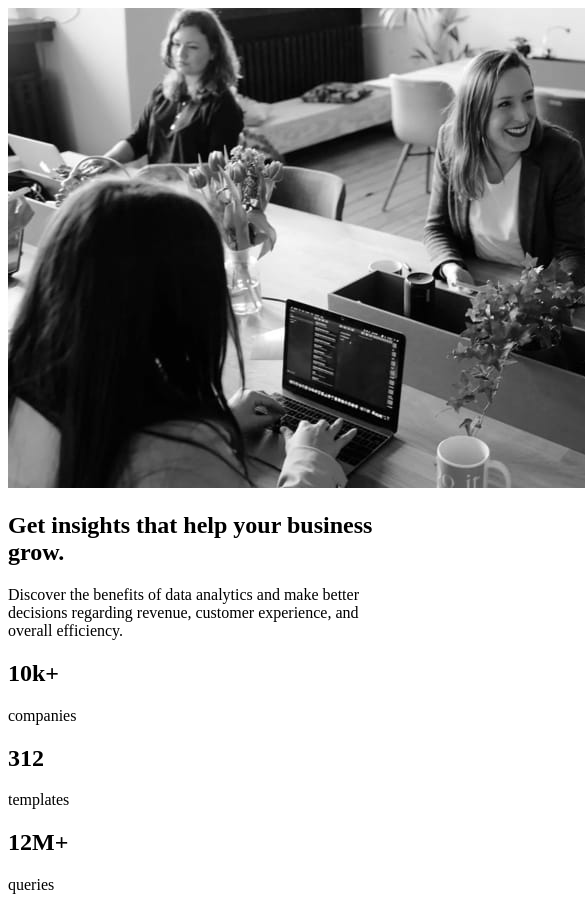
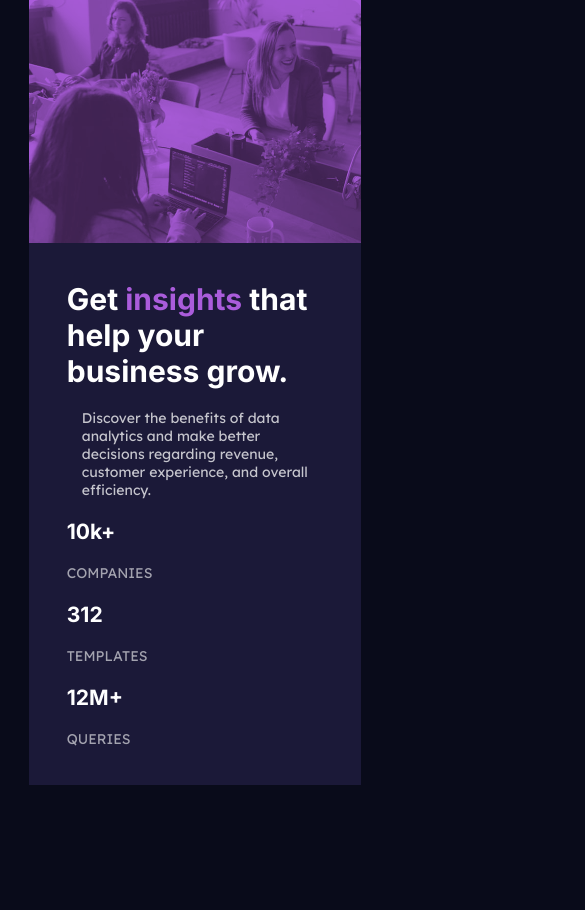
Before and after one commit to sanyomor-01/stats-preview-card-component-main, a website: page index.html in a window 390 px wide. Shown: the top 910 px of the page, 585 px wide, since content can reach past the window. After the commit the page ends 844 px from the top, so only its background shows below. Drawn offline with Linux system fonts and the light colour scheme; files that its build step writes are made by us from their sources.

Commit message:
mobile layout

```diff
--- a/index.html
+++ b/index.html
@@ -5,14 +5,21 @@
   <meta name="viewport" content="width=device-width, initial-scale=1.0"> <!-- displays site properly based on user's device -->
 
   <link rel="icon" type="image/png" sizes="32x32" href="./images/favicon-32x32.png">
-  <link rel="stylesheet" href="style.css">
+  <link rel="stylesheet" href="./css/main.css">
 
+  <link rel="preconnect" href="https://fonts.googleapis.com" />
+  <link rel="preconnect" href="https://fonts.gstatic.com" crossorigin />
+
+  <link
+    href="https://fonts.googleapis.com/css2?family=Inter:wght@100..900&family=Lexend+Deca&display=swap"
+    rel="stylesheet"
+  />
   <title>Frontend Mentor | Stats preview card component</title>
 
 </head>
 <body>
   <main>
-    <header class="image-container">
+    <section class="image-container">
       <picture>
         <source
           media="(max-width: 992px)"
@@ -23,19 +30,19 @@
           alt="People working in an office"
         />
       </picture>
-    </header>
+    </sectionr>
 
     <section class="content">
-      <header class="intro">
+      <div class="intro">
         <h1>
           Get <span> insights</span> that help your business grow.
         </h1>
         <p>  Discover the benefits of data analytics and make better decisions regarding revenue, customer
           experience, and overall efficiency.
         </p>
-      </header>
+      </div>
 
-      <section class="stats">
+      <section class="statistics">
         <div>
           <h2>10k+</h2>
           <p>companies</p>
--- /dev/null
+++ b/scss/main.scss
@@ -0,0 +1,152 @@
+:root{
+    --clr-p-very-dark-blue: hsl(233, 47%, 7%);
+    --clr-p-dark-desaturated-blue: hsl(244, 38%, 16%);
+    --clr-p-soft-violet: hsl(277, 64%, 61%);
+
+    --clr-n-white: hsl(0, 0%, 100%);
+    --clr-n-transparent-white-075: hsla(0, 0%, 100%, 0.75);
+    --clr-n-transparent-white-060: hsla(0, 0%, 100%, 0.6);
+
+    --ff-primary: "Inter", sans-serif;
+    --ff-secondary: "Lexend Deca", sans-serif;
+}
+
+*,
+*::before,
+*::after {
+  box-sizing: border-box;
+}
+
+* {
+  margin: 0;
+  padding: 0;
+}
+
+body {
+    width: 100vw;
+    height: 100vh;
+    font-family: var(--ff-primary);
+    font-size: 0.9375rem; /* 15px */
+    background: var(--clr-p-very-dark-blue);
+    color: var(--clr-n-white);
+    margin: 0 auto;
+  }
+  html{
+    font-size: 15px;
+  }
+
+  /*mobile*/
+  main{
+    width: 85%;
+    display: flex;
+    justify-content: center;
+    align-items: center;
+    margin: auto;
+    border-radius: 8px;
+  }
+  .image-container{
+    background-color: var(--clr-p-soft-violet);
+    isolation: isolate;
+
+        picture, img{
+            border-top-right-radius: 10px;
+            border-top-left-radius: 10px;
+            width: 100%;
+            height: 100%;
+            display: block;
+            mix-blend-mode: multiply;
+            opacity: 0.8;
+        }
+  }
+
+  .content{
+    padding: 2.5rem;
+    display: grid;
+    gap: 20px;
+    background: var(--clr-p-dark-desaturated-blue);
+
+        .intro{
+            display: grid;
+            gap: 20px;
+
+                h1{
+                    font-size: 2rem;
+                    font-weight: 700;
+                    font-family: "Inter";
+                }
+
+                span{
+                        color: var(--clr-p-soft-violet);
+                    }
+
+                p{
+                    color: var(--clr-n-transparent-white-075);
+                    font-family: "Lexend Deca";
+                    padding-inline: 1rem;
+                }
+
+        }
+        .statistics{
+            display: grid;
+            gap: 20px;
+
+                div{
+                    display: grid;
+                    gap: 20px;
+                }
+                p{
+                    color: var(--clr-n-transparent-white-060);
+                    text-transform: uppercase;
+                    font-family: "Lexend Deca";
+                }
+        }
+  }
+
+  @media (min-width: 768px){
+    main {
+        width: 65%;
+    }
+  }
+
+  @media  (min-width:992px){
+    main{
+        grid-template-columns: repeat(2, 1fr);
+        width: 90%;
+        text-align: left;
+    }
+
+        .img-container {
+           grid-area: 1 / 2 / span 1 / span 1;
+        }
+        .content {
+           align-content: center;
+     }
+        .intro > p {
+             padding-inline: 0 1rem;
+         }
+    .statistics {
+        grid-auto-flow: column;
+        align-content: center;
+    }
+    .statistics > div {
+        place-items: start;
+    }
+    div > h2 {
+        padding-inline-start: .5rem;
+    }
+    h1 {
+        font-size: 2.5rem;
+    }
+
+  }
+  @media (min-width: 1200px) {
+    main {
+        width: 76%;
+    }
+}
+
+@media (min-width: 1400px) {
+    main {
+        width: 70%;
+    }
+}
--- a/styles/style.css
+++ /dev/null
@@ -1,9 +0,0 @@
-@font-face {
-    font-family:"Lexend Deca";
-    src: url("https://fonts.google.com/specimen/Lexend+Deca");
-}
-
-@font-face {
-    font-family:"Inter";
-    src: url("https://fonts.google.com/specimen/Inter");
-}
```
Also changed, not shown: package.json (added, +12 -0 lines), css/main.css (added).
